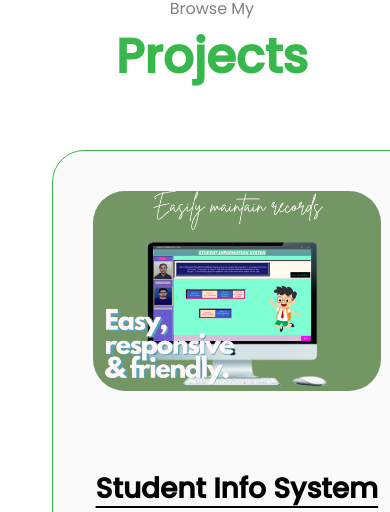
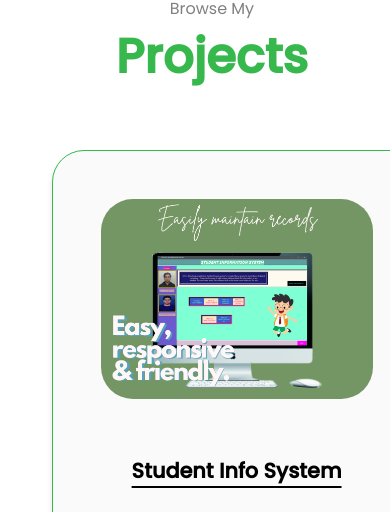
Before and after one commit to shashwat-a18/portfolio, a plain HTML site: page index.html in a window 390 px wide. Shown: the part 5541-6053 px from the top of the page. Drawn offline with Linux system fonts and the light colour scheme.

Commit message:
Improve projects section: Enhanced alignment, styling, and responsive design

```diff
--- a/mediaquery.css
+++ b/mediaquery.css
@@ -45,17 +45,38 @@
         flex-direction: column;
         align-items: center;
         padding: 0 1rem;
+        gap: 2rem;
     }
 
     .color-container{
         width: 100%;
-        max-width: 350px;
+        max-width: 400px;
+        min-height: 400px;
+    }
+
+    .project-img{
+        height: 200px;
     }
 }
 @media screen and (max-width: 600px){
     body{
         margin-left: 4vh;
     }
+
+    .project-container{
+        gap: 1.5rem;
+        margin: 2rem auto;
+    }
+
+    .color-container{
+        max-width: 320px;
+        min-height: 380px;
+    }
+
+    .project-title{
+        font-size: 1.3rem;
+    }
+
     #contact{
         height: 40vh;
 
--- a/style.css
+++ b/style.css
@@ -362,33 +362,51 @@ article .icon{
 .color-container{
     border-color: rgb(54, 184, 76);
     background: rgb(250,250,250);
-    width: 300px;
-    min-height: 400px;
+    width: 350px;
+    min-height: 450px;
     display: flex;
     flex-direction: column;
     justify-content: space-between;
+    transition: transform 0.3s ease, box-shadow 0.3s ease;
+    box-shadow: 0 4px 6px rgba(0, 0, 0, 0.1);
+}
+
+.color-container:hover{
+    transform: translateY(-5px);
+    box-shadow: 0 8px 15px rgba(0, 0, 0, 0.2);
 }
 
 .project-img{
     border-radius: 2rem;
     width: 100%;
-    height: 200px;
+    height: 220px;
     object-fit: cover;
+    margin-bottom: 1rem;
 }
 
 .project-title{
-    margin: 1rem;
+    margin: 1rem 0;
     color: black;
     text-align: center;
+    font-size: 1.5rem;
+    font-weight: 600;
 }
 
 .project-container .article-container{
-    padding: 1rem;
+    padding: 1.5rem;
     flex: 1;
+    display: flex;
+    flex-direction: column;
+    align-items: center;
 }
 
 .project-container .details-container{
     margin: 0;
+}
+
+.project-container .btn-container{
+    margin-top: auto;
+    padding-top: 1rem;
 }
 
 .project-btn{
@@ -400,11 +418,11 @@ article .icon{
 .project-container{
     display: flex;
     justify-content: center;
-    align-items: flex-start;
+    align-items: stretch;
     flex-wrap: wrap;
-    gap: 2rem;
-    margin: 2rem auto;
-    max-width: 1200px;
+    gap: 2.5rem;
+    margin: 3rem auto;
+    max-width: 1400px;
     padding: 0 2rem;
 }
 
```
Also changed, not shown: 1 other file.
